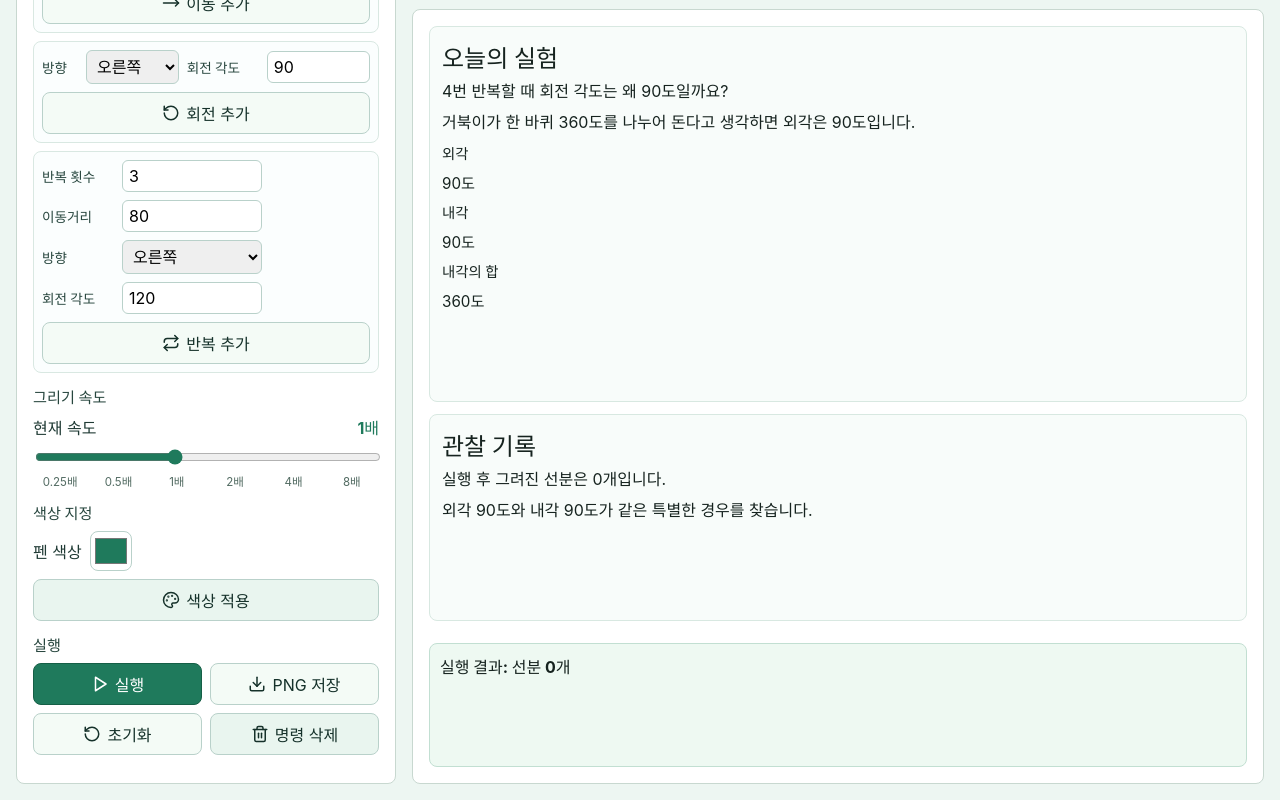
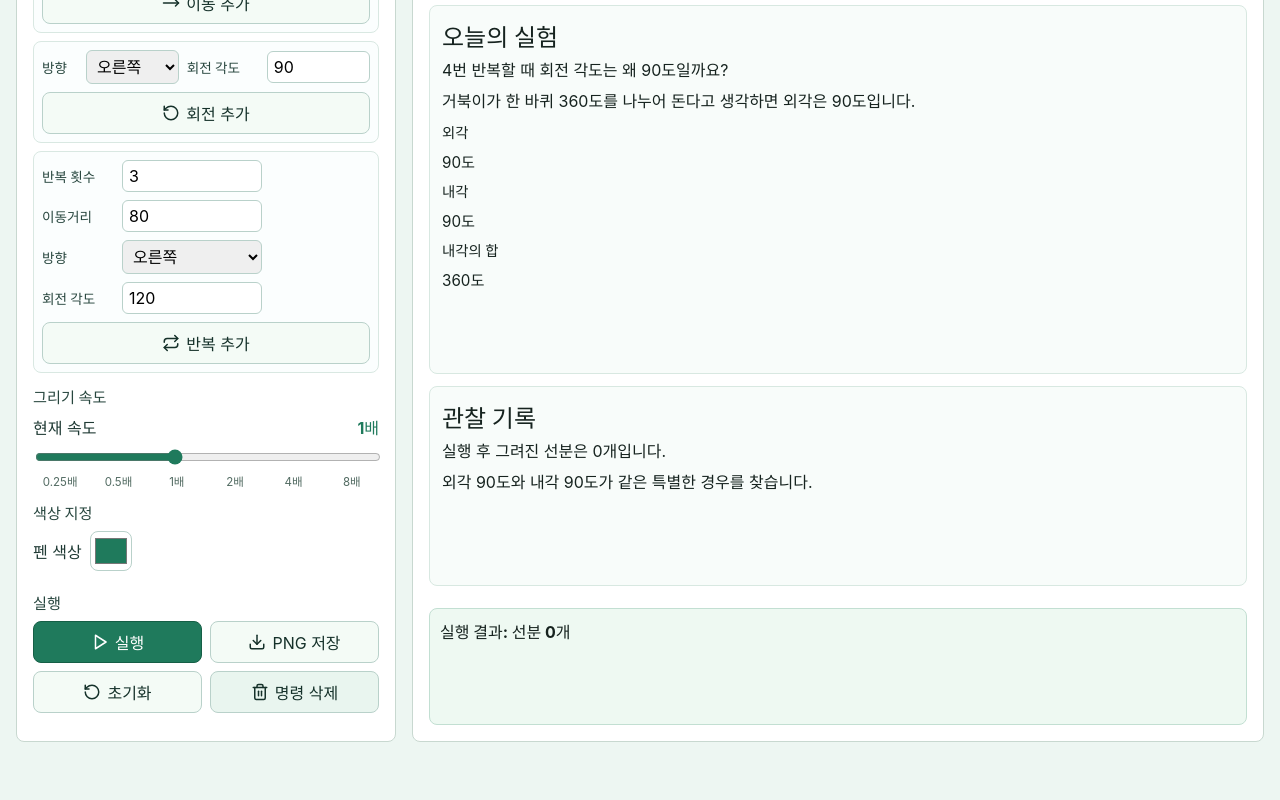
Before and after one commit to WBmaker2/turtle-geometry-canvas, a React (Vite) app: page / in a window 1280 px wide. Shown: the part 889-1689 px from the top of the page. After the commit the page ends 1647 px from the top, so only its background shows below. Built offline with nearby package versions, Linux system fonts and the light colour scheme.

Commit message:
feat: auto apply pen color

```diff
--- a/src/components/CommandPanel.tsx
+++ b/src/components/CommandPanel.tsx
@@ -2,7 +2,6 @@ import { useState } from 'react';
 import {
   Download,
   MoveRight,
-  Palette,
   PencilLine,
   Play,
   RotateCcw,
@@ -115,6 +114,11 @@ export function CommandPanel({
   const parseNumberInput = (value: string, fallback: number) => {
     const parsed = Number(value);
     return Number.isFinite(parsed) ? parsed : fallback;
+  };
+
+  const handleColorChange = (color: string) => {
+    setSelectedColor(color);
+    onSetColor(color);
   };
 
   return (
@@ -486,19 +490,9 @@ export function CommandPanel({
             id="pen-color"
             type="color"
             value={selectedColor}
-            onChange={(event) => setSelectedColor(event.currentTarget.value)}
+            onChange={(event) => handleColorChange(event.currentTarget.value)}
           />
         </label>
-        <div className="action-row">
-          <button
-            type="button"
-            className="secondary-action"
-            onClick={() => onSetColor(selectedColor)}
-          >
-            <Palette aria-hidden="true" />
-            색상 적용
-          </button>
-        </div>
       </section>
 
       <section className="panel-section">
```
Also changed, not shown: 2 other files (tests, documents, lock files or other folders).
